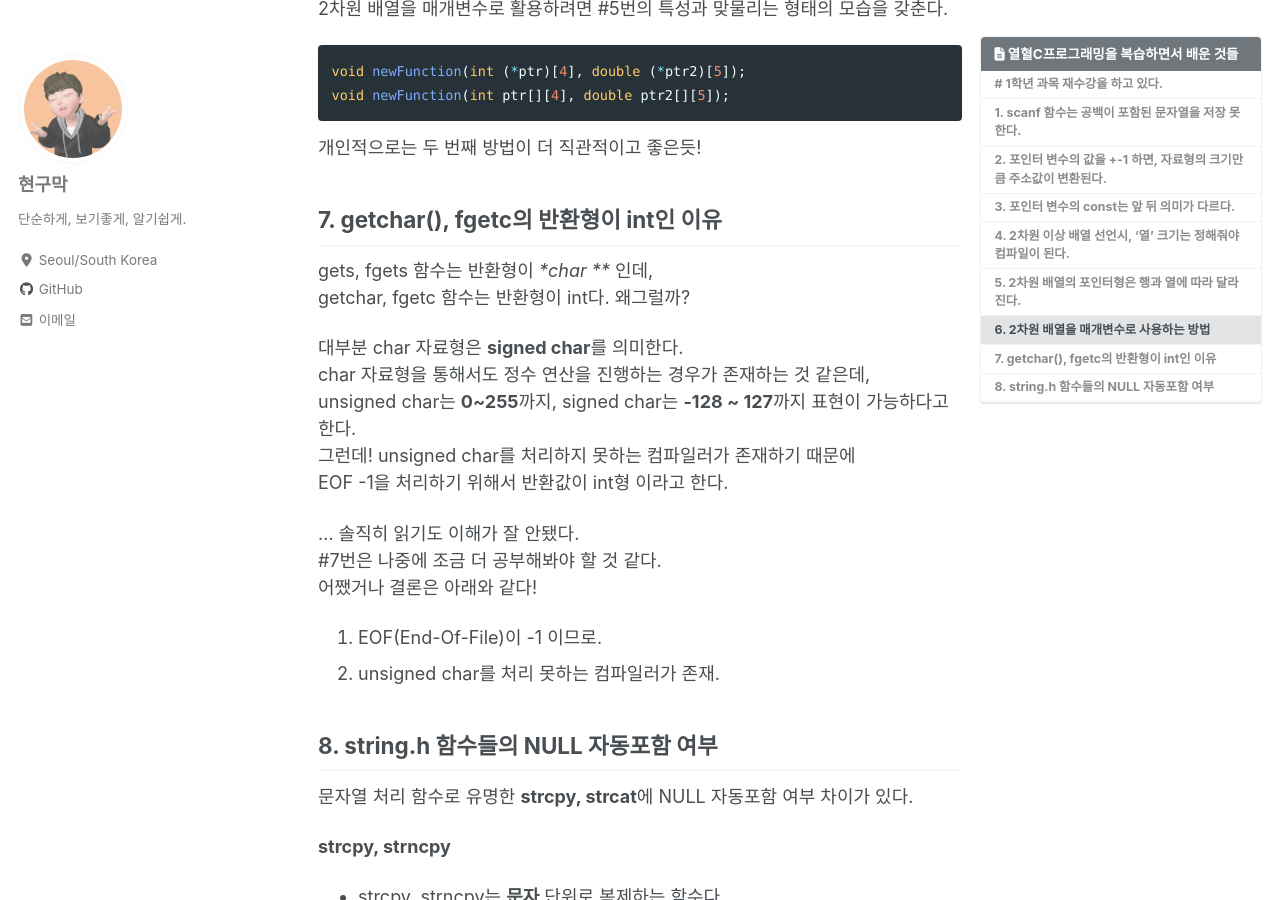
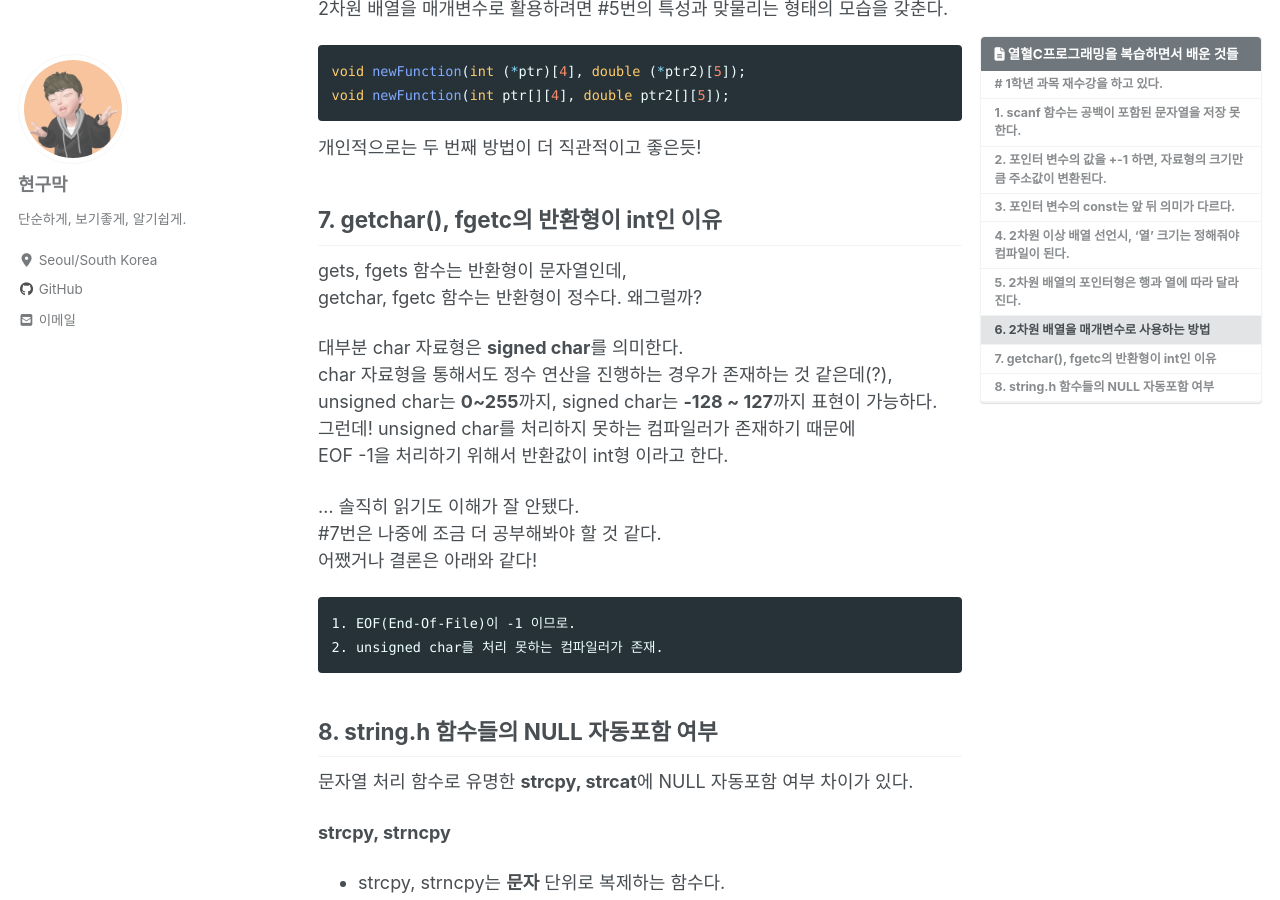
Before and after one commit to Hyeon9mak/Hyeon9mak.github.io, a Jekyll site: the page built from _posts/2020-10-27-열혈C프로그래밍을-복습하면서-배운-것들.md, in a window 1280 px wide and 900 px high, scrolled down 3768 px. Built offline with Jekyll 4.4.1, drawn with Linux system fonts in a browser that asks for light colours; cached includes are drawn as plain includes; nearby versions of some CDN libraries; comment, search, counter and statistics services are not loaded.

Commit message:
Update 2020-10-27-열혈C프로그래밍을-복습하면서-배운-것들.md

````diff
--- a/_posts/2020-10-27-열혈C프로그래밍을-복습하면서-배운-것들.md
+++ b/_posts/2020-10-27-열혈C프로그래밍을-복습하면서-배운-것들.md
@@ -166,22 +166,22 @@ void newFunction(int ptr[][4], double ptr2[][5]);
 
 
 ## 7. getchar(), fgetc의 반환형이 int인 이유
-gets, fgets 함수는 반환형이 **char *** 인데,
-getchar, fgetc 함수는 반환형이 int다. 왜그럴까?
+gets, fgets 함수는 반환형이 문자열인데,
+getchar, fgetc 함수는 반환형이 정수다. 왜그럴까?
 
 대부분 char 자료형은 **signed char**를 의미한다.
-char 자료형을 통해서도 정수 연산을 진행하는 경우가 존재하는 것 같은데,
-unsigned char는 **0~255**까지, signed char는 **-128 ~ 127**까지 표현이 가능하다고 한다.
+char 자료형을 통해서도 정수 연산을 진행하는 경우가 존재하는 것 같은데(?),
+unsigned char는 **0~255**까지, signed char는 **-128 ~ 127**까지 표현이 가능하다.
 그런데! unsigned char를 처리하지 못하는 컴파일러가 존재하기 때문에
 EOF -1을 처리하기 위해서 반환값이 int형 이라고 한다.
 
 ... 솔직히 읽기도 이해가 잘 안됐다.
 #7번은 나중에 조금 더 공부해봐야 할 것 같다.
 어쨌거나 결론은 아래와 같다!
-
+```
 1. EOF(End-Of-File)이 -1 이므로.
 2. unsigned char를 처리 못하는 컴파일러가 존재.
-
+```
 
 
 ## 8. string.h 함수들의 NULL 자동포함 여부
````
